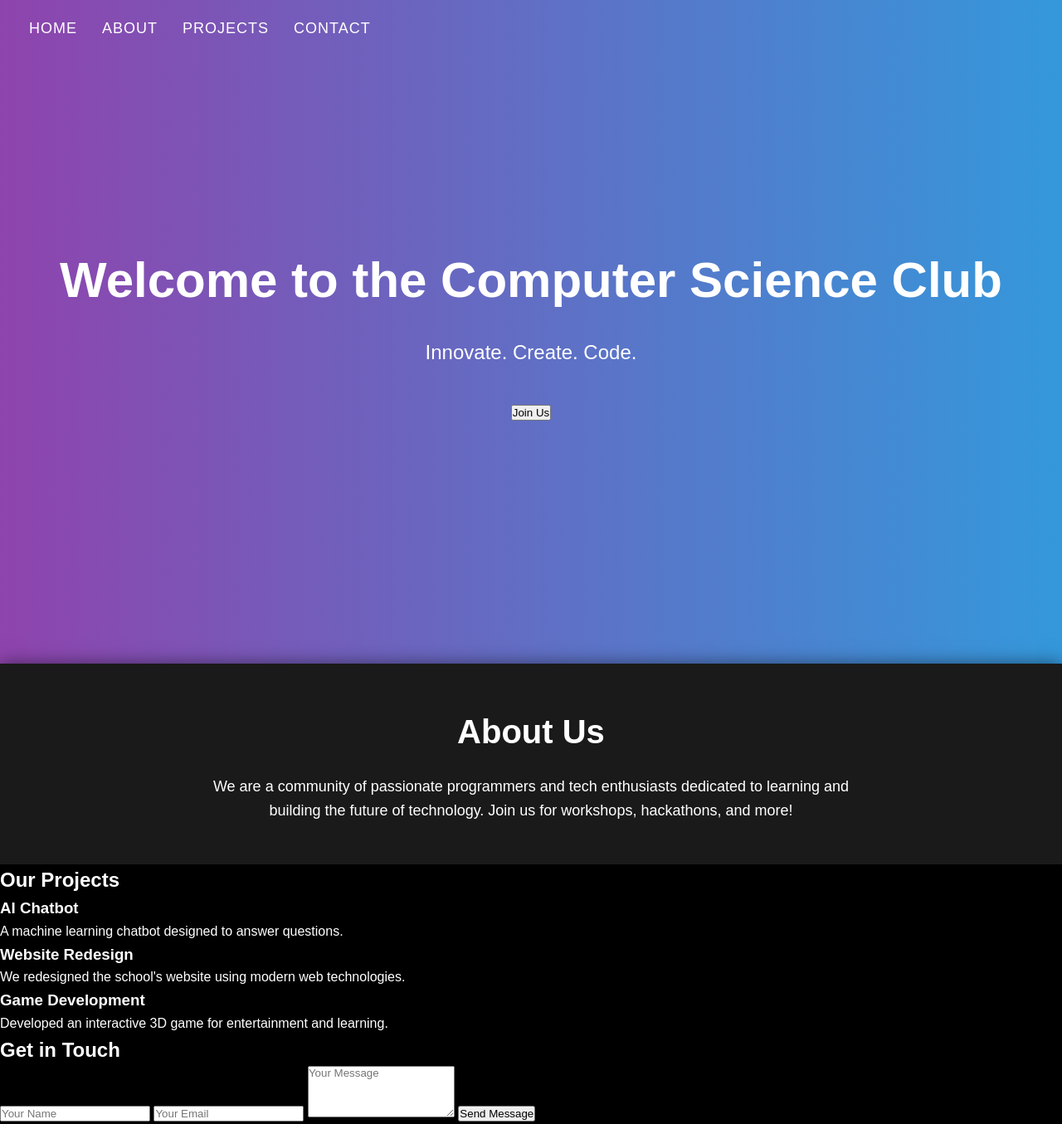
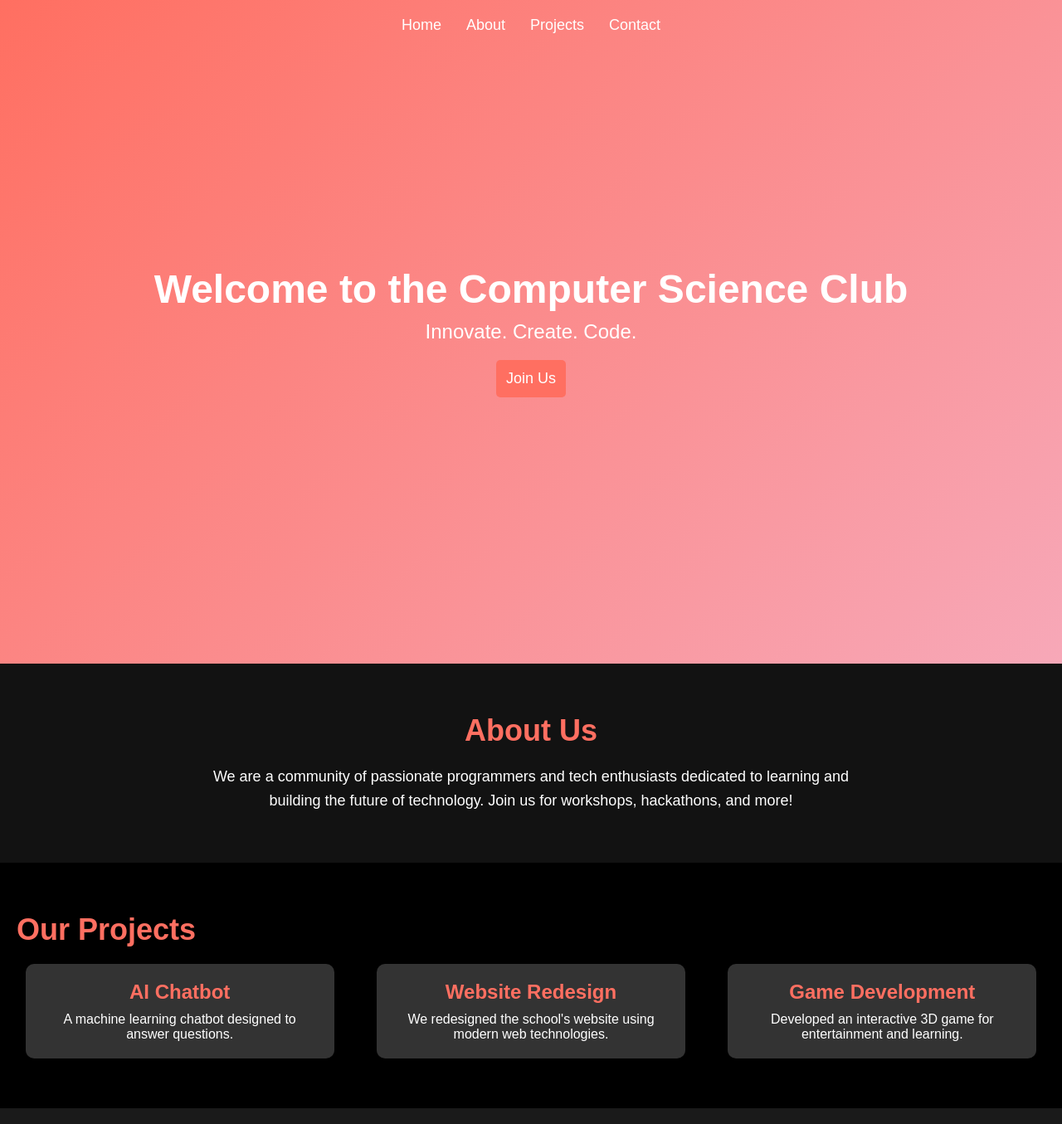
Before and after one commit to Aidenn8/Aidenn8.github.io, a plain HTML site: page index.html in a window 1280 px wide. Shown: the top 1355 px of the page at 83% size. Drawn offline with Linux system fonts and the light colour scheme.

Commit message:
Update styles.css

```diff
--- a/styles.css
+++ b/styles.css
@@ -1,172 +1,208 @@
-/* General Styles */
+/* Global Styles */
 * {
   margin: 0;
   padding: 0;
   box-sizing: border-box;
-    font-family: Arial, sans-serif;
 }
 
 body {
+  font-family: 'Arial', sans-serif;
   background-color: black;
   color: white;
-    font-size: 16px;
-    line-height: 1.6;
   overflow-x: hidden;
+  transition: background-color 0.3s ease-in-out;
 }
 
-a {
-    text-decoration: none;
-    color: white;
-    transition: color 0.3s ease;
+/* Navigation */
+.header {
+  background-color: transparent;
+  padding: 20px 40px;
+  position: fixed;
+  top: 0;
+  width: 100%;
+  z-index: 1000;
 }
 
-a:hover {
-    color: #f39c12;
+.nav-link {
+  color: white;
+  text-decoration: none;
+  font-size: 18px;
+  margin: 0 15px;
+  position: relative;
 }
 
-/* Header & Navigation */
-header {
-    background-color: transparent;
-    padding: 20px;
-    position: fixed;
-    width: 100%;
-    top: 0;
-    z-index: 1000;
-    display: flex;
-    justify-content: space-between;
-    align-items: center;
+.nav-link::before {
+  content: "";
+  position: absolute;
+  bottom: -5px;
+  left: 0;
+  width: 0;
+  height: 2px;
+  background-color: #ff6f61;
+  transition: width 0.3s ease-in-out;
 }
 
-.nav .logo {
-    font-size: 30px;
-    font-weight: bold;
-    letter-spacing: 2px;
+.nav-link:hover::before {
+  width: 100%;
 }
 
 nav ul {
-    list-style-type: none;
+  list-style: none;
   display: flex;
-}
-
-nav ul li {
-    margin: 0 15px;
-}
-
-nav ul li a {
-    font-size: 18px;
-    text-transform: uppercase;
-    letter-spacing: 1px;
+  justify-content: center;
 }
 
 /* Hero Section */
 .hero {
+  height: 100vh;
+  background: linear-gradient(135deg, #ff6f61, #f7a8b8);
   display: flex;
   justify-content: center;
   align-items: center;
-    flex-direction: column;
-    height: 100vh;
   text-align: center;
-    background: linear-gradient(to right, #8e44ad, #3498db);
-    color: white;
-    animation: fadeIn 2s ease-in;
+  padding: 0 20px;
 }
 
-.hero h1 {
-    font-size: 60px;
-    margin-bottom: 20px;
-    animation: slideInFromLeft 1.5s ease-out;
+.hero-title {
+  font-size: 48px;
+  font-weight: bold;
+  margin-bottom: 10px;
+  animation: fadeIn 2s ease-out;
 }
 
-.hero p {
+.hero-subtitle {
   font-size: 24px;
-    margin-bottom: 40px;
-    animation: slideInFromRight 1.5s ease-out;
+  font-weight: lighter;
+  margin-bottom: 20px;
 }
 
-.hero .cta {
-    background-color: #f39c12;
+.cta-button {
+  background: #ff6f61;
+  color: white;
+  border: none;
   padding: 15px 30px;
   font-size: 18px;
-    text-transform: uppercase;
+  cursor: pointer;
   border-radius: 5px;
-    transition: background-color 0.3s ease;
+  transition: background-color 0.3s;
 }
 
-.hero .cta:hover {
-    background-color: #e67e22;
+.cta-button:hover {
+  background: #f7a8b8;
 }
 
 /* About Section */
 .about {
-    padding: 50px;
+  padding: 60px 20px;
+  background-color: #121212;
   text-align: center;
-    background-color: #1a1a1a;
-    color: white;
-    box-shadow: 0px 0px 20px rgba(0, 0, 0, 0.5);
-    animation: fadeInUp 2s ease-in;
 }
 
-.about h2 {
-    font-size: 40px;
+.section-title {
+  font-size: 36px;
   margin-bottom: 20px;
+  color: #ff6f61;
 }
 
-.about p {
+.section-text {
   font-size: 18px;
   max-width: 800px;
   margin: 0 auto;
+  line-height: 1.6;
+}
+
+/* Projects Section */
+.projects {
+  padding: 60px 20px;
+}
+
+.project-cards {
+  display: flex;
+  justify-content: space-around;
+  gap: 30px;
+}
+
+.project-card {
+  background-color: #333;
+  padding: 20px;
+  border-radius: 10px;
+  width: 30%;
+  transition: transform 0.3s ease-in-out;
+  text-align: center;
+}
+
+.project-card:hover {
+  transform: scale(1.05);
+}
+
+.project-card h3 {
+  color: #ff6f61;
+  font-size: 24px;
+  margin-bottom: 10px;
+}
+
+.project-card p {
+  font-size: 16px;
+}
+
+/* Contact Section */
+.contact {
+  background-color: #1a1a1a;
+  padding: 60px 20px;
+  text-align: center;
+}
+
+.contact-form {
+  max-width: 500px;
+  margin: 0 auto;
+  display: flex;
+  flex-direction: column;
+}
+
+.input-field {
+  background-color: #333;
+  border: 1px solid #444;
+  padding: 10px;
+  margin: 10px 0;
+  color: white;
+  font-size: 16px;
+  border-radius: 5px;
+}
+
+.input-field::placeholder {
+  color: #bbb;
+}
+
+.cta-button {
+  background: #ff6f61;
+  color: white;
+  border: none;
+  padding: 12px;
+  font-size: 18px;
+  cursor: pointer;
+  border-radius: 5px;
+  transition: background-color 0.3s;
+}
+
+.cta-button:hover {
+  background: #f7a8b8;
 }
 
 /* Footer */
-footer {
+.footer {
+  background-color: #121212;
+  color: white;
+  text-align: center;
   padding: 20px;
-    text-align: center;
-    background-color: #333;
-}
-
-footer p {
-    font-size: 14px;
+  position: relative;
 }
 
 /* Animations */
 @keyframes fadeIn {
-    from {
+  0% {
     opacity: 0;
   }
-    to {
+  100% {
     opacity: 1;
   }
 }
-
-@keyframes fadeInUp {
-    from {
-        opacity: 0;
-        transform: translateY(50px);
-    }
-    to {
-        opacity: 1;
-        transform: translateY(0);
-    }
-}
-
-@keyframes slideInFromLeft {
-    from {
-        opacity: 0;
-        transform: translateX(-100px);
-    }
-    to {
-        opacity: 1;
-        transform: translateX(0);
-    }
-}
-
-@keyframes slideInFromRight {
-    from {
-        opacity: 0;
-        transform: translateX(100px);
-    }
-    to {
-        opacity: 1;
-        transform: translateX(0);
-    }
-}
```
Lines whose indentation alone changed are shown as unchanged.
